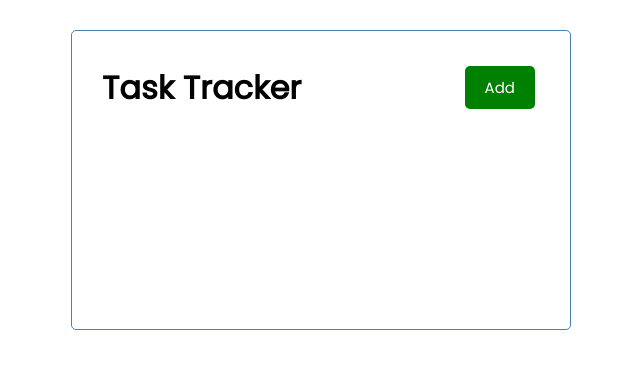
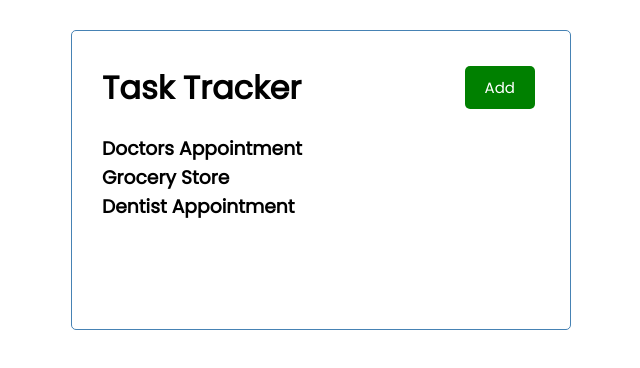
Before and after one commit to JasonHensley1989/react-practice-advanced, a React (Create React App) app in the folder react-todo-advanced/: page / in a window 1280 px wide. Shown: the top 368 px of the page, without its empty margins (319-959 px from the left). Built offline with nearby package versions, Linux system fonts and the light colour scheme.

Commit message:
global state

```diff
--- a/react-todo-advanced/src/App.js
+++ b/react-todo-advanced/src/App.js
@@ -1,10 +1,12 @@
 // import React from 'react';
 import Header from "./components/Header";
+import Tasks from "./components/Tasks";
 
 function App() {
   return (
       <div className="container">
           <Header />
+          <Tasks />
       </div>
   );
 }
--- /dev/null
+++ b/react-todo-advanced/src/components/Tasks.js
@@ -0,0 +1,31 @@
+import { useState } from 'react';
+
+const Tasks = () => {
+    const [tasks, setTasks] = useState([
+        {
+            id: 1,
+            text: "Doctors Appointment",
+            reminder: true,
+        },
+        {
+            id: 2,
+            text: "Grocery Store",
+            reminder: false,
+        },
+        {
+            id: 3,
+            text: "Dentist Appointment",
+            reminder: true,
+        }
+    ])
+
+    return (
+        <>
+        {tasks.map((task) => (
+        <h3 key={task.id}>{task.text}</h3>
+        ))}
+        </>
+    )
+}
+
+export default Tasks
```
